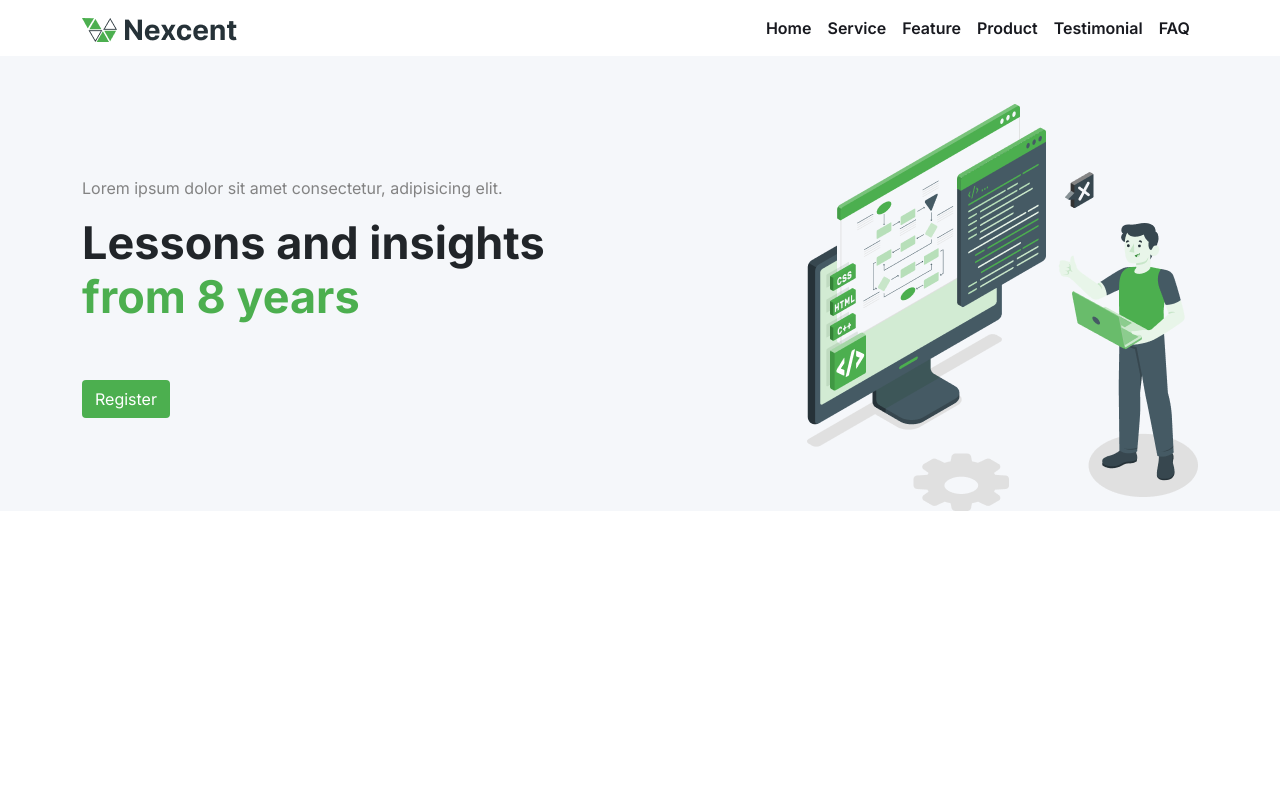
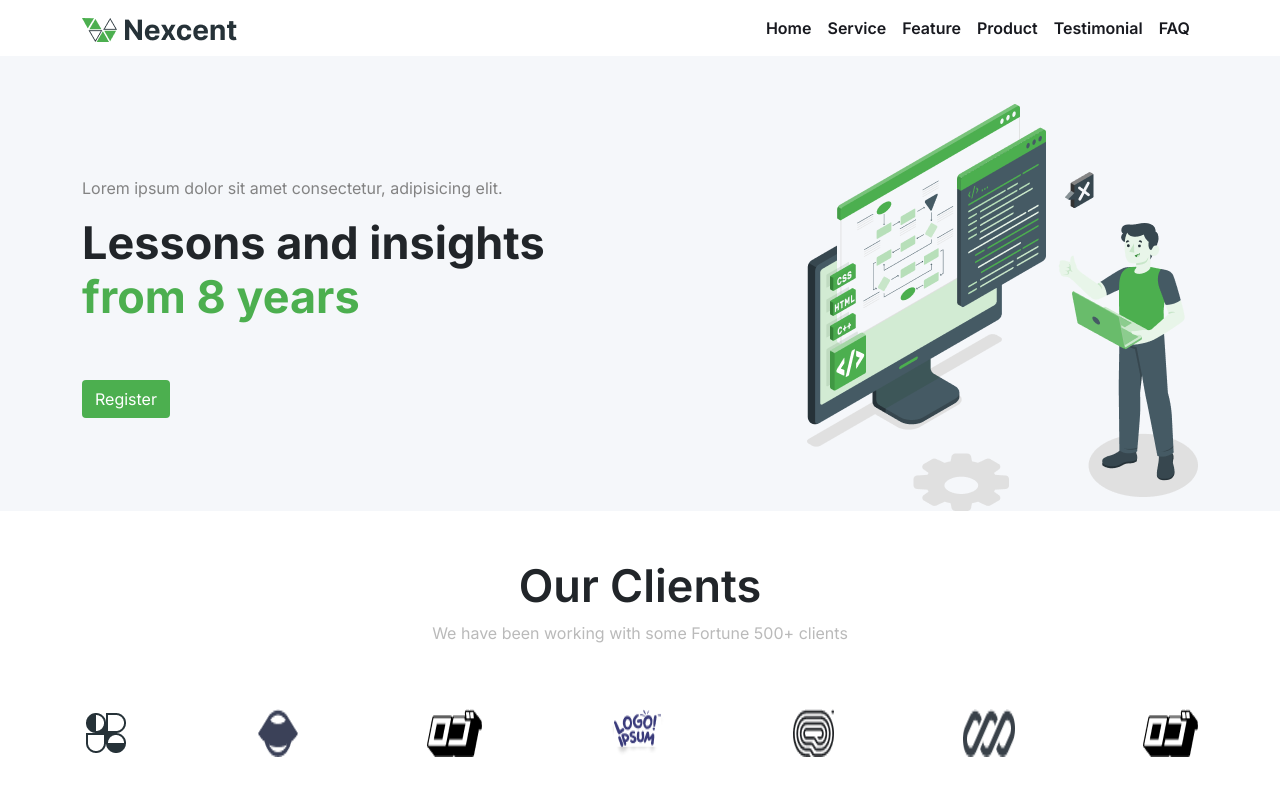
Before and after one commit to mdsagor1224/Nuxcent, a plain HTML site: page index.html in a window 1280 px wide. Drawn offline with Linux system fonts and the light colour scheme.

Commit message:
nexcent2

```diff
--- a/assets/css/style.css
+++ b/assets/css/style.css
@@ -45,3 +45,17 @@ body{
 .slider-img {
     text-align: right;
 }
+
+/* community css */
+.community-text h2{
+    font-weight:600;
+    font-size:45px;
+}
+
+.community-text p{
+    color: #BABABA;
+}
+.client-logo{
+    display:flex;
+    justify-content:space-between;
+}
--- a/index.html
+++ b/index.html
@@ -62,6 +62,34 @@
         </div>
     </section>
     <!-- Community Setion -->
+
+    <section class="community">
+        <div class="container">
+            <div class="row">
+                <div class="col-md-8 offset-md-2">
+                    <div class="community-text text-center pt-5 pb-5">
+                        <h2>Our Clients</h2>
+                        <p>We have been working with some Fortune 500+ clients</p>
+                    </div>
+                </div>
+            </div>
+
+            <div class="row">
+                <div class="col-md-12">
+                    <div class="client-logo pb-5">
+                        <img src="assets/img/logo1.png" alt="">
+                        <img src="assets/img/logo2.png" alt="">
+                        <img src="assets/img/logo3.png" alt="">
+                        <img src="assets/img/logo4.png" alt="">
+                        <img src="assets/img/logo5.png" alt="">
+                        <img src="assets/img/logo6.png" alt="">
+                        <img src="assets/img/logo3.png" alt="">
+
+                    </div>
+                </div>
+            </div>
+        </div>
+    </section>
     <!-- Client Logo Setion -->
     <!-- Pixelgrade Setion -->
     <!-- Business Setion -->
```
